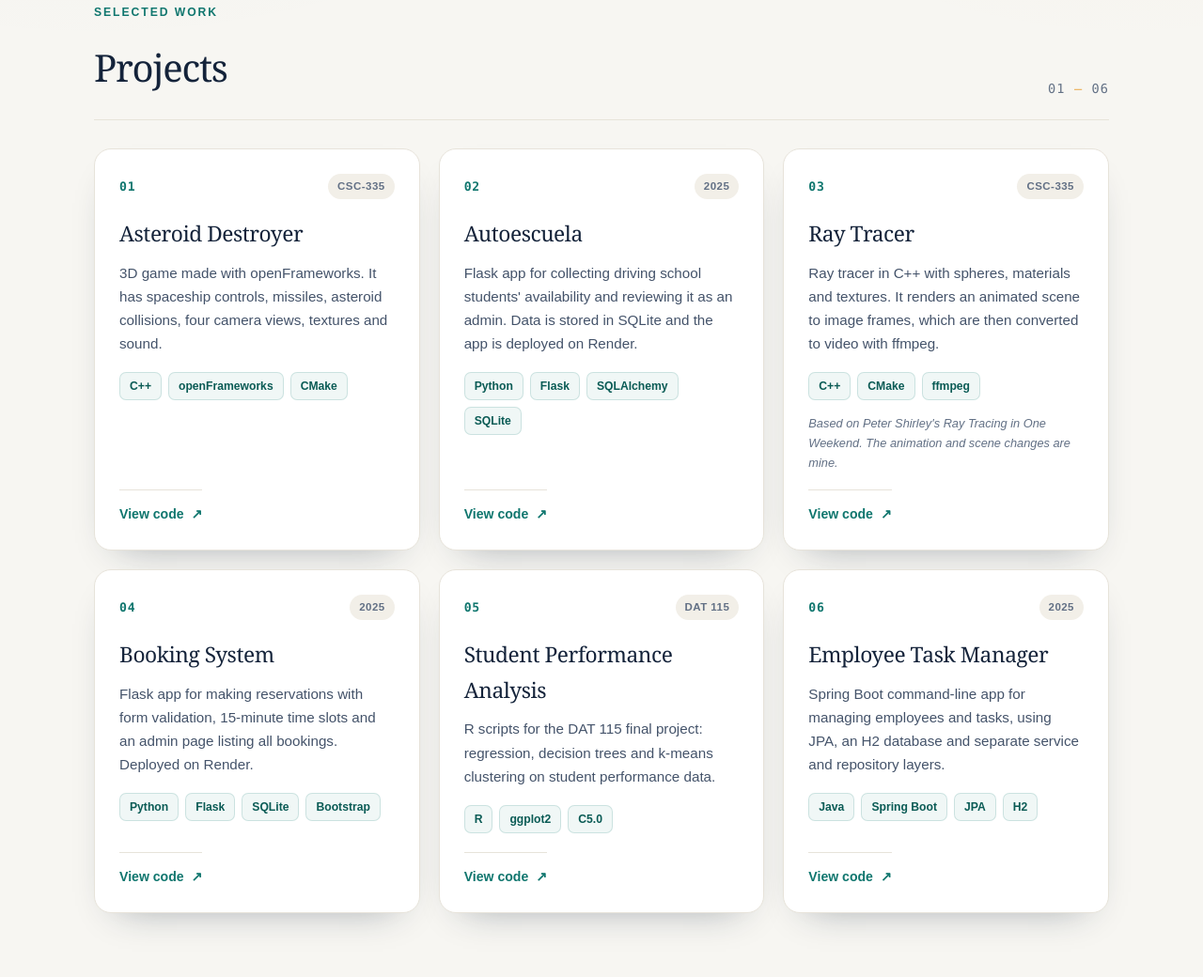
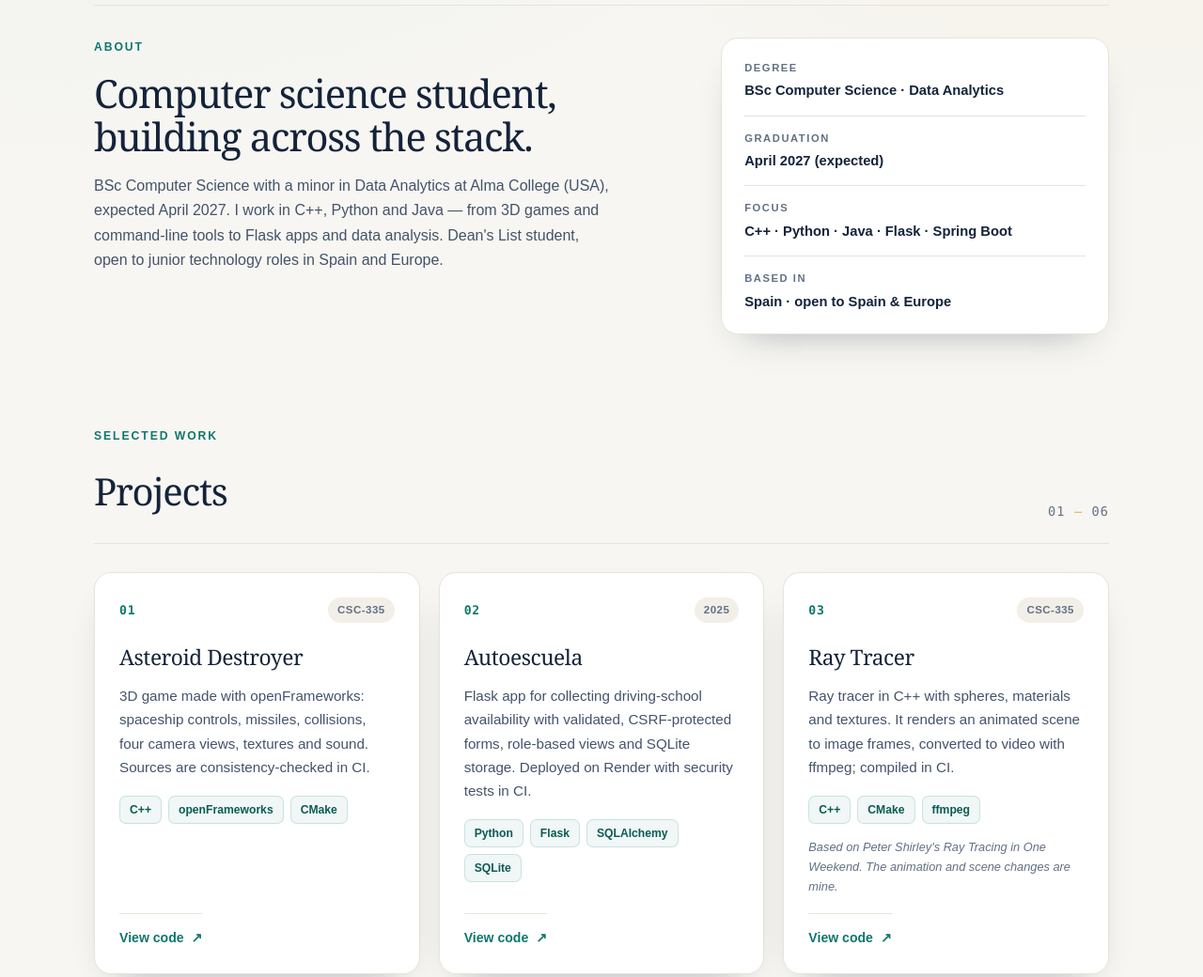
Before and after one commit to RaulMunozz/raulmunozz.github.io, a plain HTML site: page index.html in a window 1280 px wide. Shown: the part 735-1775 px from the top of the page at 94% size. Drawn offline with Linux system fonts and the light colour scheme.

Commit message:
Add CV and About section to portfolio
Link the European CV, add an About block and make project evidence explicit.

```diff
--- a/index.html
+++ b/index.html
@@ -21,6 +21,7 @@
         <span class="brand-name">Raúl Muñoz López</span>
       </a>
       <nav class="site-nav" aria-label="Main navigation">
+        <a href="#about">About</a>
         <a href="#projects">Projects</a>
         <a href="#contact">Contact</a>
         <a href="https://github.com/RaulMunozz" target="_blank" rel="noopener noreferrer">GitHub</a>
@@ -33,9 +34,10 @@
       <div class="hero-copy">
         <p class="eyebrow"><span class="eyebrow-dot"></span> Computer Science · Data Analytics</p>
         <h1 id="hero-title">Building things<br>that work <em>well.</em></h1>
-        <p class="lede">Computer science student at Alma College. I like turning ideas into clean, useful software — from games and web apps to data analysis.</p>
+        <p class="lede">BSc Computer Science student with a Data Analytics minor at Alma College. I build games, web apps and data tools in C++, Python and Java — and I'm looking for a junior role in Spain or Europe.</p>
         <div class="hero-actions">
           <a class="btn btn-primary" href="#projects">View projects <span aria-hidden="true">↓</span></a>
+          <a class="btn btn-ghost" href="CV.pdf">Download CV <span aria-hidden="true">↓</span></a>
           <a class="btn btn-ghost" href="mailto:munozzraul30@gmail.com">Get in touch</a>
         </div>
         <ul class="hero-meta" aria-label="Quick information">
@@ -55,6 +57,20 @@
       </div>
     </section>
 
+    <section id="about" class="about-section wrap" aria-labelledby="about-title">
+      <div class="about-copy">
+        <p class="eyebrow">About</p>
+        <h2 id="about-title">Computer science student,<br>building across the stack.</h2>
+        <p>BSc Computer Science with a minor in Data Analytics at Alma College (USA), expected April 2027. I work in C++, Python and Java — from 3D games and command-line tools to Flask apps and data analysis. Dean's List student, open to junior technology roles in Spain and Europe.</p>
+      </div>
+      <dl class="about-facts">
+        <div><dt>Degree</dt><dd>BSc Computer Science · Data Analytics</dd></div>
+        <div><dt>Graduation</dt><dd>April 2027 (expected)</dd></div>
+        <div><dt>Focus</dt><dd>C++ · Python · Java · Flask · Spring Boot</dd></div>
+        <div><dt>Based in</dt><dd>Spain · open to Spain &amp; Europe</dd></div>
+      </dl>
+    </section>
+
     <section id="projects" class="projects-section wrap" aria-labelledby="projects-title">
       <div class="section-heading">
         <div>
@@ -68,7 +84,7 @@
         <article class="card">
           <div class="card-head"><span class="card-index">01</span><span class="card-tag">CSC-335</span></div>
           <h3>Asteroid Destroyer</h3>
-          <p>3D game made with openFrameworks. It has spaceship controls, missiles, asteroid collisions, four camera views, textures and sound.</p>
+          <p>3D game made with openFrameworks: spaceship controls, missiles, collisions, four camera views, textures and sound. Sources are consistency-checked in CI.</p>
           <ul class="tech"><li>C++</li><li>openFrameworks</li><li>CMake</li></ul>
           <a class="card-link" href="https://github.com/RaulMunozz/asteroid-destroyer" target="_blank" rel="noopener noreferrer">View code <span aria-hidden="true">↗</span></a>
         </article>
@@ -76,7 +92,7 @@
         <article class="card">
           <div class="card-head"><span class="card-index">02</span><span class="card-tag">2025</span></div>
           <h3>Autoescuela</h3>
-          <p>Flask app for collecting driving school students' availability and reviewing it as an admin. Data is stored in SQLite and the app is deployed on Render.</p>
+          <p>Flask app for collecting driving-school availability with validated, CSRF-protected forms, role-based views and SQLite storage. Deployed on Render with security tests in CI.</p>
           <ul class="tech"><li>Python</li><li>Flask</li><li>SQLAlchemy</li><li>SQLite</li></ul>
           <a class="card-link" href="https://github.com/RaulMunozz/autoescuela-demo" target="_blank" rel="noopener noreferrer">View code <span aria-hidden="true">↗</span></a>
         </article>
@@ -84,7 +100,7 @@
         <article class="card">
           <div class="card-head"><span class="card-index">03</span><span class="card-tag">CSC-335</span></div>
           <h3>Ray Tracer</h3>
-          <p>Ray tracer in C++ with spheres, materials and textures. It renders an animated scene to image frames, which are then converted to video with ffmpeg.</p>
+          <p>Ray tracer in C++ with spheres, materials and textures. It renders an animated scene to image frames, converted to video with ffmpeg; compiled in CI.</p>
           <ul class="tech"><li>C++</li><li>CMake</li><li>ffmpeg</li></ul>
           <p class="note">Based on Peter Shirley's <em>Ray Tracing in One Weekend</em>. The animation and scene changes are mine.</p>
           <a class="card-link" href="https://github.com/RaulMunozz/ray-tracer-cpp" target="_blank" rel="noopener noreferrer">View code <span aria-hidden="true">↗</span></a>
@@ -93,7 +109,7 @@
         <article class="card">
           <div class="card-head"><span class="card-index">04</span><span class="card-tag">2025</span></div>
           <h3>Booking System</h3>
-          <p>Flask app for making reservations with form validation, 15-minute time slots and an admin page listing all bookings. Deployed on Render.</p>
+          <p>Flask reservation app with validated forms, 15-minute time slots and an admin page listing all bookings. Deployed on Render with security tests in CI.</p>
           <ul class="tech"><li>Python</li><li>Flask</li><li>SQLite</li><li>Bootstrap</li></ul>
           <a class="card-link" href="https://github.com/RaulMunozz/flask-reservas" target="_blank" rel="noopener noreferrer">View code <span aria-hidden="true">↗</span></a>
         </article>
@@ -101,7 +117,7 @@
         <article class="card">
           <div class="card-head"><span class="card-index">05</span><span class="card-tag">DAT 115</span></div>
           <h3>Student Performance Analysis</h3>
-          <p>R scripts for the DAT 115 final project: regression, decision trees and k-means clustering on student performance data.</p>
+          <p>R scripts for the DAT 115 final project: regression, decision trees and k-means clustering on student performance data; parse-checked in CI.</p>
           <ul class="tech"><li>R</li><li>ggplot2</li><li>C5.0</li></ul>
           <a class="card-link" href="https://github.com/RaulMunozz/student-performance-analysis" target="_blank" rel="noopener noreferrer">View code <span aria-hidden="true">↗</span></a>
         </article>
@@ -109,7 +125,7 @@
         <article class="card">
           <div class="card-head"><span class="card-index">06</span><span class="card-tag">2025</span></div>
           <h3>Employee Task Manager</h3>
-          <p>Spring Boot command-line app for managing employees and tasks, using JPA, an H2 database and separate service and repository layers.</p>
+          <p>Spring Boot command-line app for employees and tasks with JPA, H2 and separate service/repository layers. Unit tests and Maven CI included.</p>
           <ul class="tech"><li>Java</li><li>Spring Boot</li><li>JPA</li><li>H2</li></ul>
           <a class="card-link" href="https://github.com/RaulMunozz/employee-task-manager" target="_blank" rel="noopener noreferrer">View code <span aria-hidden="true">↗</span></a>
         </article>
@@ -124,6 +140,7 @@
           <p>Open to junior technology roles in Spain and Europe.</p>
         </div>
         <div class="contact-actions">
+          <a class="btn btn-light" href="CV.pdf">Download CV <span aria-hidden="true">↓</span></a>
           <a class="btn btn-light" href="mailto:munozzraul30@gmail.com">munozzraul30@gmail.com</a>
           <a class="btn btn-outline-light" href="https://github.com/RaulMunozz" target="_blank" rel="noopener noreferrer">github.com/RaulMunozz <span aria-hidden="true">↗</span></a>
         </div>
--- a/styles.css
+++ b/styles.css
@@ -282,6 +282,56 @@ a:hover { text-decoration: none; }
   white-space: nowrap;
 }
 
+/* About */
+
+.about-section {
+  display: grid;
+  grid-template-columns: minmax(0, 1.2fr) minmax(260px, 0.8fr);
+  gap: 48px;
+  align-items: start;
+  padding: 34px 0 72px;
+  border-top: 1px solid var(--line);
+}
+.about-copy h2 {
+  margin: 0 0 16px;
+  font-family: var(--serif);
+  font-size: clamp(1.9rem, 3.4vw, 2.6rem);
+  font-weight: 500;
+  line-height: 1.12;
+  letter-spacing: -0.03em;
+}
+.about-copy > p:last-child {
+  max-width: 62ch;
+  margin: 0;
+  color: #44536a;
+}
+.about-facts {
+  margin: 0;
+  padding: 22px 24px;
+  background: var(--surface);
+  border: 1px solid var(--line);
+  border-radius: var(--radius);
+  box-shadow: var(--shadow);
+}
+.about-facts > div + div {
+  margin-top: 14px;
+  padding-top: 14px;
+  border-top: 1px solid var(--line);
+}
+.about-facts dt {
+  color: var(--muted);
+  font-size: 0.7rem;
+  font-weight: 700;
+  letter-spacing: 0.14em;
+  text-transform: uppercase;
+}
+.about-facts dd {
+  margin: 3px 0 0;
+  color: var(--ink);
+  font-size: 0.92rem;
+  font-weight: 600;
+}
+
 /* Projects */
 
 .projects-section { padding: 26px 0 84px; }
@@ -455,6 +505,7 @@ a:hover { text-decoration: none; }
   .orb-front { width: 160px; height: 160px; }
   .hero-badge { width: 175px; padding: 22px; }
   .hero-badge-number { font-size: 3.2rem; }
+  .about-section { grid-template-columns: 1fr; gap: 24px; padding: 28px 0 56px; }
   .contact-card { grid-template-columns: 1fr; padding: 38px; }
 }
 
```
Also changed, not shown: 2 other files.
